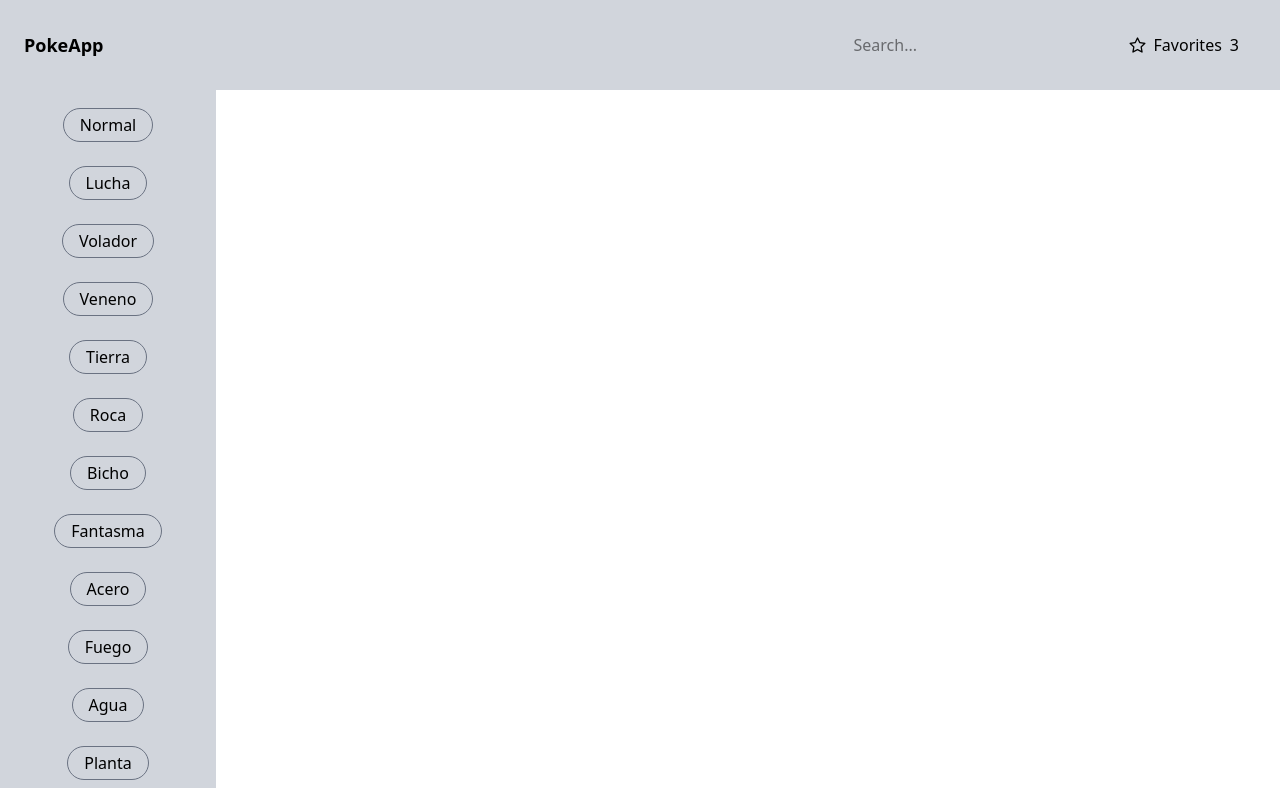
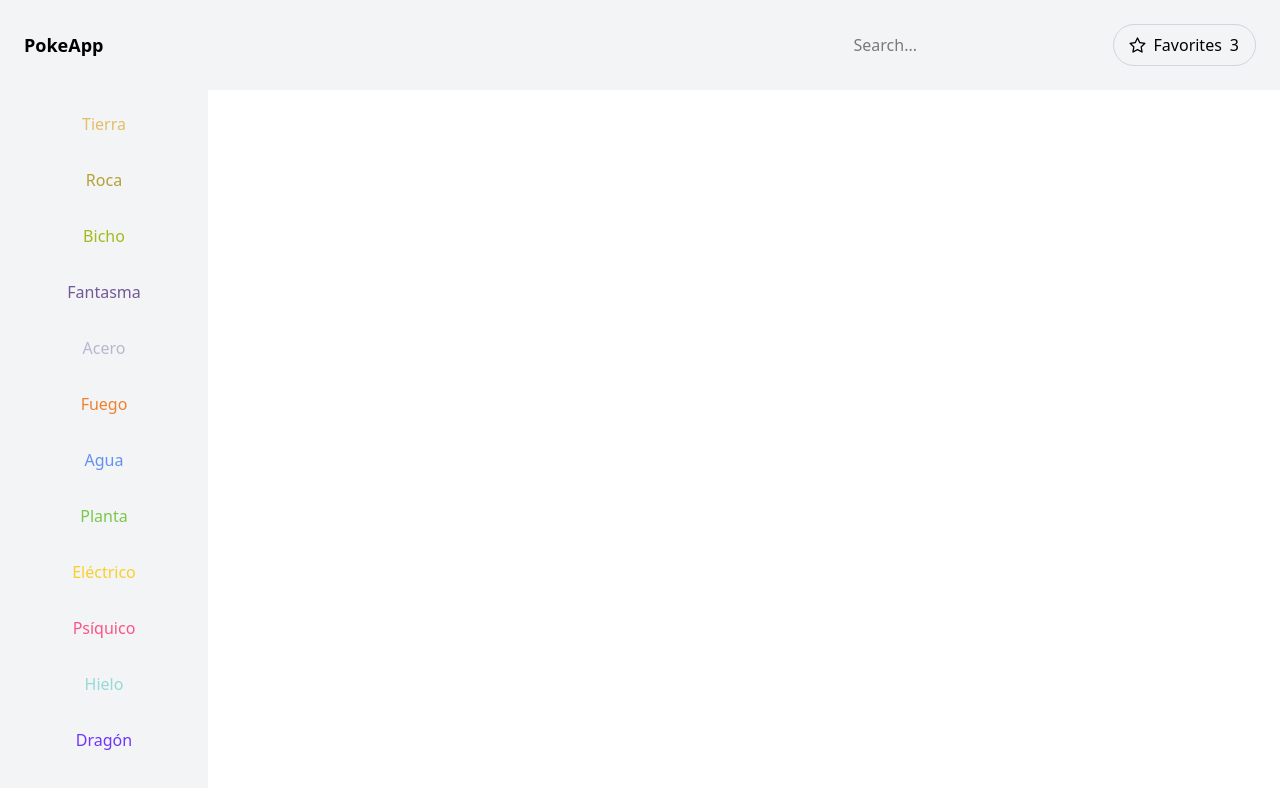
Before and after one commit to ElvisRD/PokeApp, an Angular app: page / in a window 1280 px wide. Shown: the top 788 px of the page. Built offline with nearby package versions, Linux system fonts and the light colour scheme.

Commit message:
added colors in type pokemons nav

```diff
--- a/src/app/app.component.ts
+++ b/src/app/app.component.ts
@@ -3,10 +3,11 @@ import { RouterOutlet } from '@angular/router';
 import { PokemonService } from './services/pokemon.service';
 import { NavbarComponent } from './components/navbar/navbar.component';
 import { PokemonsComponent } from './components/pokemons/pokemons.component';
+import { CommonModule } from '@angular/common';
 
 @Component({
   selector: 'app-root',
-  imports: [RouterOutlet, NavbarComponent, PokemonsComponent],
+  imports: [RouterOutlet, NavbarComponent, PokemonsComponent, CommonModule],
   templateUrl: './app.component.html',
   styleUrl: './app.component.scss'
 })
--- a/src/app/components/navbar/navbar.component.html
+++ b/src/app/components/navbar/navbar.component.html
@@ -1,5 +1,5 @@
 <div class="w-full relative h-screen">
-  <div class="bg-gray-300 w-full absolute z-1 p-6">
+  <div class="bg-gray-100 w-full absolute z-1 p-6">
     <div class="container mx-auto flex justify-between items-center">
       <a routerLink="/" class=" text-lg font-semibold">PokeApp</a>
       <div class="space-x-5 flex ">
@@ -12,11 +12,11 @@
       </div>
     </div>
   </div>
-  <div class="w-54 h-full absolute flex bottom-0 bg-gray-300 z-0 ">
-    <div class="mt-24 w-full flex flex-col items-center">
+  <div class="w-52 h-full absolute flex items-center bg-gray-100 z-0 ">
+    <div class="mt-16 w-full flex flex-col items-center">
       @for (type of types; track $index) {
-        <button type="button" class="flex items-center space-x-2 border rounded-full border-gray-500 cursor-pointer rounded px-4 py-1 m-3 hover:bg-gray-200">
-          <span>{{type.nombre}}</span>
+        <button type="button" (click)="selectType(type)" class="flex items-center cursor-pointer rounded w-26 justify-center py-1.5 m-2.5 bg-gray-120 hover:bg-gray-200">
+         <span [style.color]="type.color">{{ type.nombre }}</span>
         </button>
        }
 
--- a/src/app/components/navbar/navbar.component.ts
+++ b/src/app/components/navbar/navbar.component.ts
@@ -25,4 +25,8 @@ export class NavbarComponent {
     })
   }
 
+  selectType(type: string): void {
+    console.log(type);
+  }
+
 }
--- a/src/assets/data/types.json
+++ b/src/assets/data/types.json
@@ -86,7 +86,7 @@
   {
     "id": 15,
     "name": "ice",
-    "nombre": "hielo",
+    "nombre": "Hielo",
     "color": "#96D9D6"
   },
   {
```
